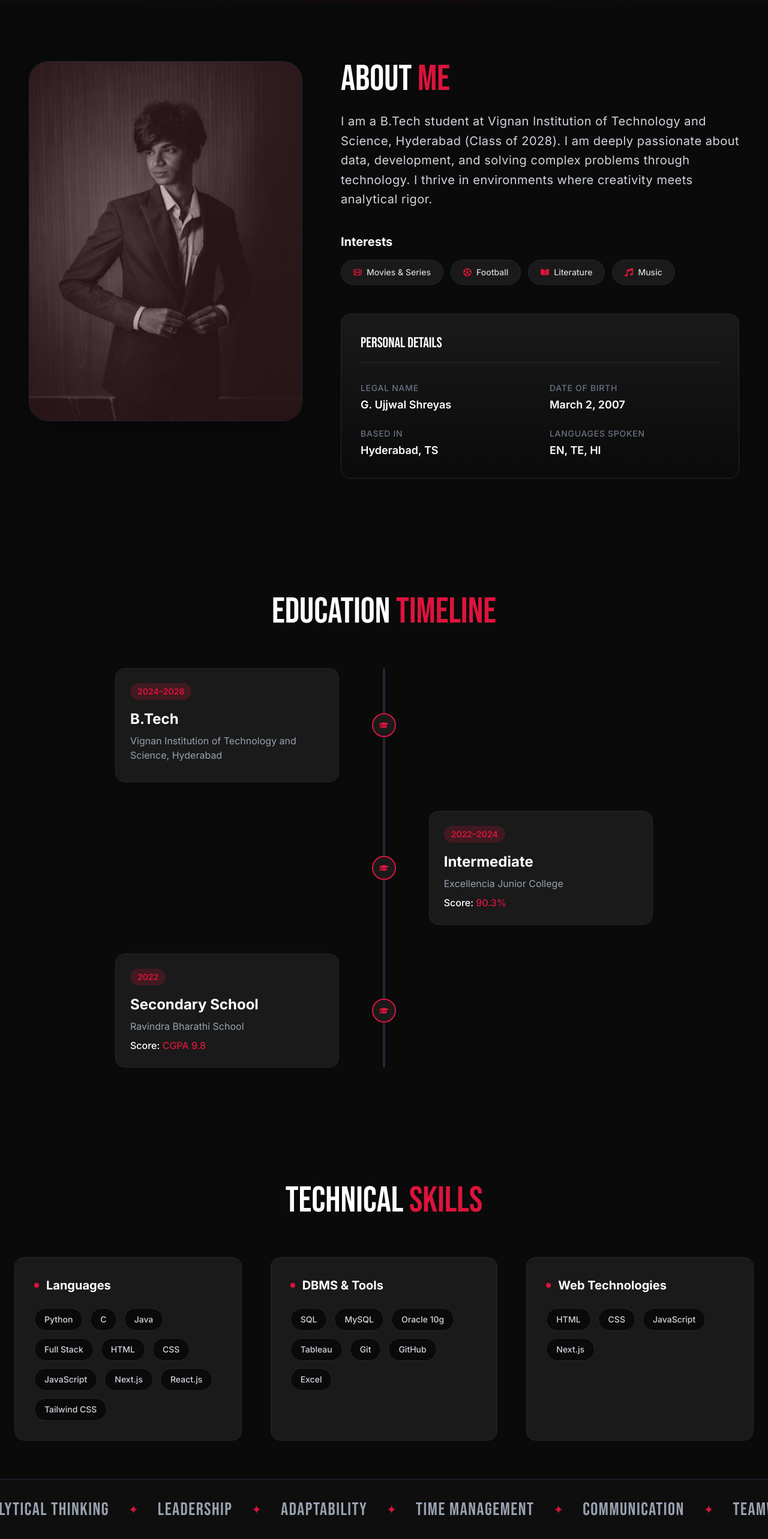
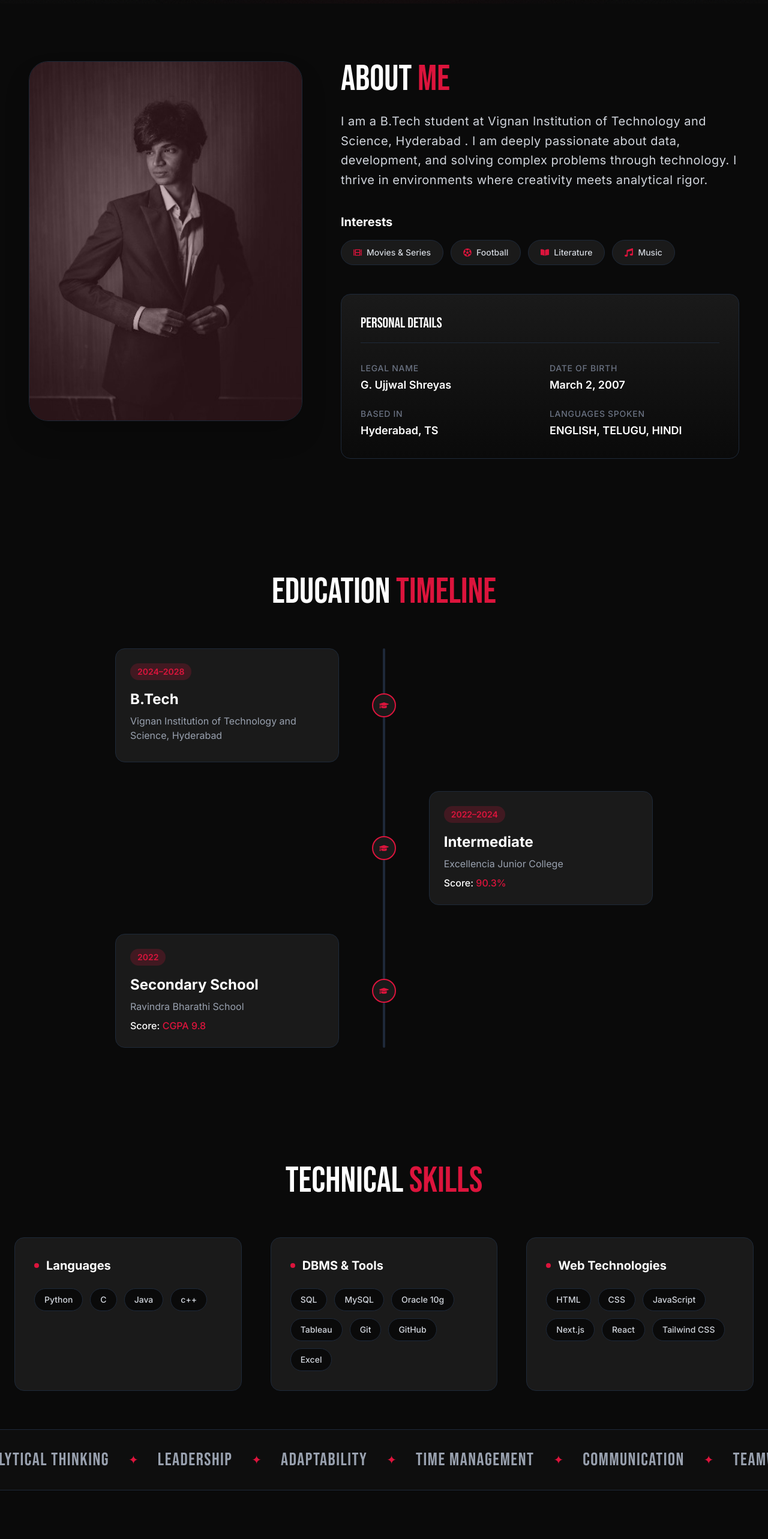
Before and after one commit to UjjwalShreyas/portfolio, a Next.js app: page / in a window 1280 px wide. Shown: the part 794-3360 px from the top of the page at 60% size. Built offline with nearby package versions, Linux system fonts and the light colour scheme.

Commit message:
second commit

```diff
--- a/src/components/AboutSection.tsx
+++ b/src/components/AboutSection.tsx
@@ -52,7 +52,7 @@ export default function AboutSection() {
               About <span className="text-[var(--color-scarlet-red)]">Me</span>
             </h2>
             <p className="text-lg md:text-xl text-gray-300 leading-relaxed tracking-wide">
-              I am a B.Tech student at Vignan Institution of Technology and Science, Hyderabad (Class of 2028). I am deeply passionate about data, development, and solving complex problems through technology. I thrive in environments where creativity meets analytical rigor.
+              I am a B.Tech student at Vignan Institution of Technology and Science, Hyderabad . I am deeply passionate about data, development, and solving complex problems through technology. I thrive in environments where creativity meets analytical rigor.
             </p>
 
             <div className="pt-4">
@@ -92,7 +92,7 @@ export default function AboutSection() {
               </li>
               <li className="flex flex-col">
                 <span className="text-gray-500 text-sm font-medium uppercase tracking-wider mb-1">Languages Spoken</span>
-                <span className="text-white font-semibold text-lg">EN, TE, HI</span>
+                <span className="text-white font-semibold text-lg">ENGLISH, TELUGU, HINDI</span>
               </li>
             </ul>
           </div>
--- a/src/components/SkillsSection.tsx
+++ b/src/components/SkillsSection.tsx
@@ -6,7 +6,7 @@ import { ScrollTrigger } from "gsap/ScrollTrigger";
 const skillCategories = [
   {
     title: "Languages",
-    skills: ["Python", "C", "Java", "Full Stack", "HTML", "CSS", "JavaScript", "Next.js", "React.js", "Tailwind CSS"]
+    skills: ["Python", "C", "Java", "c++"]
   },
   {
     title: "DBMS & Tools",
@@ -14,7 +14,7 @@ const skillCategories = [
   },
   {
     title: "Web Technologies",
-    skills: ["HTML", "CSS", "JavaScript", "Next.js"]
+    skills: ["HTML", "CSS", "JavaScript", "Next.js", "React", "Tailwind CSS"]
   }
 ];
 
```
